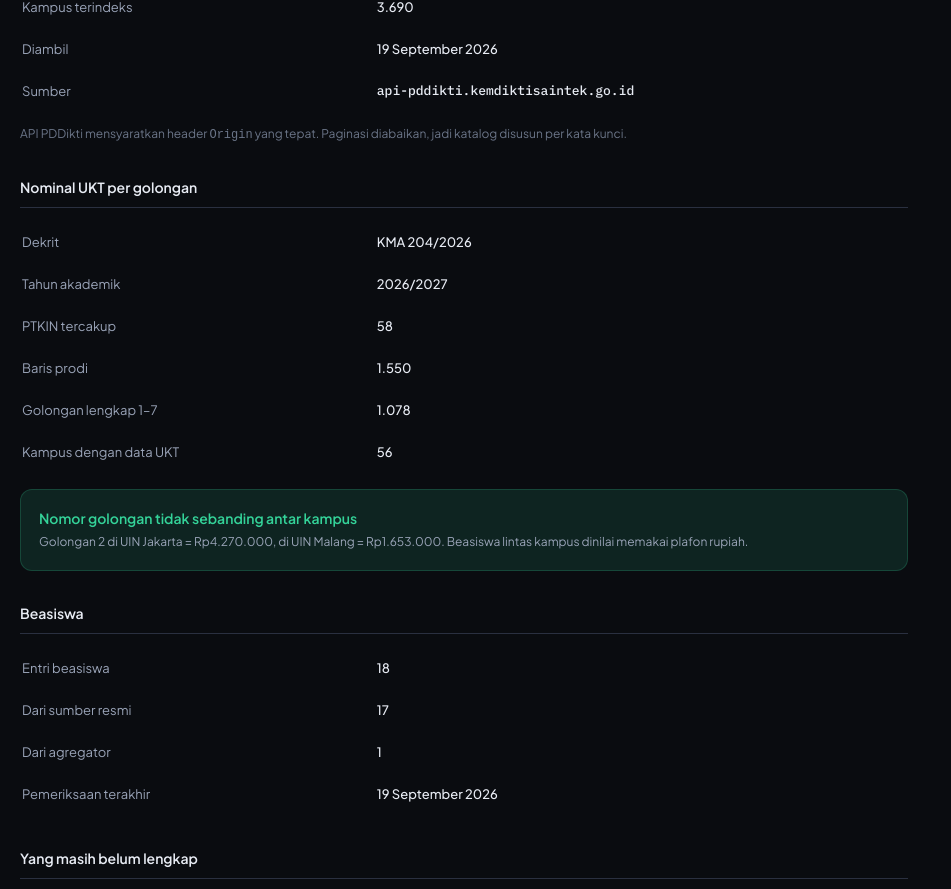
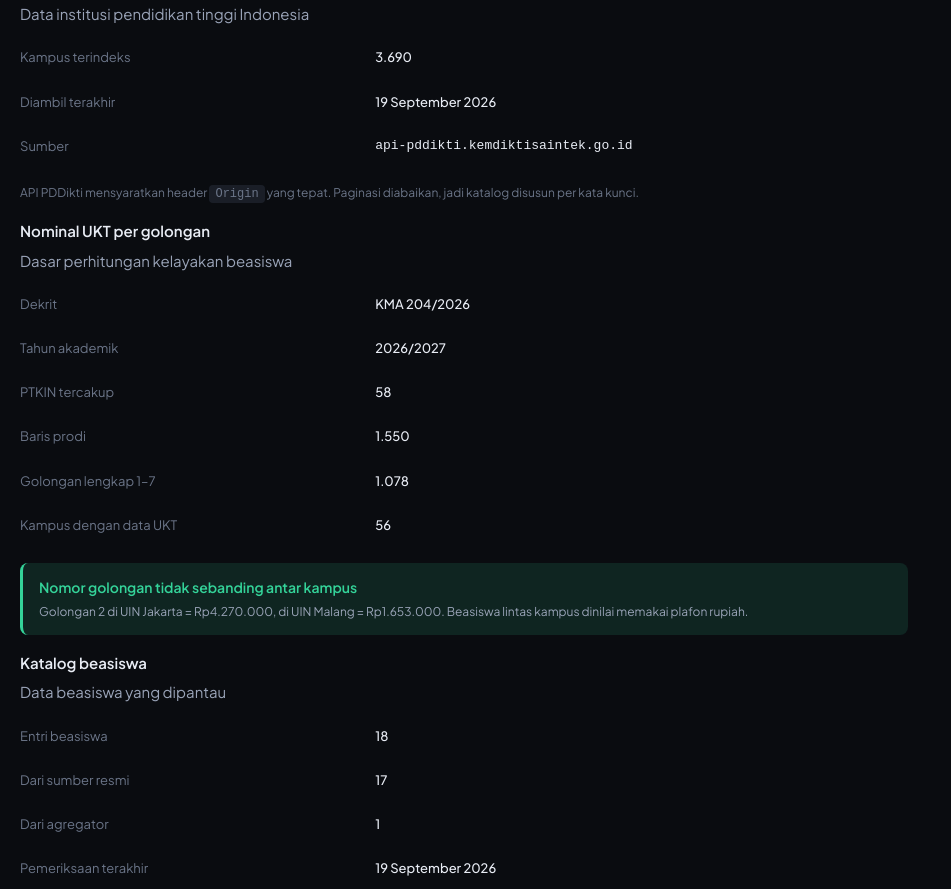
Before and after one commit to Sakamuraa/sakukampus, a Next.js app: page /data in a window 1280 px wide. Shown: the part 316-1205 px from the top of the page, without its empty margins (0-951 px from the left). Built offline with nearby package versions, Linux system fonts and the light colour scheme.

Commit message:
feat: complete redesign with shadcn-style components

```diff
--- a/app/data/page.tsx
+++ b/app/data/page.tsx
@@ -1,30 +1,25 @@
 import type { Metadata } from 'next';
 import { institutions, scholarships, seedsMeta } from '@/lib/data';
 import DataPageClient from './DataPageClient';
+import { Card, CardHeader, CardTitle, CardDescription, CardContent } from '@/components/ui/card';
+import { Badge } from '@/components/ui/badge';
 
 export const revalidate = 600;
 
 export const metadata: Metadata = {
   title: 'Status data dan sumber',
-  description:
-    'Audit transparansi data SakuKampus. Sumber UKT dari KMA 204/2026, katalog kampus dari PDDikti, jadwal dari pengumuman resmi. Termasuk daftar API publik.',
-  alternates: {
-    canonical: '/data',
-  },
-  openGraph: {
-    title: 'Status Data & Sumber — SakuKampus',
-    url: '/data',
-    description: 'Transparansi asal data UKT, kampus, dan beasiswa.',
-  },
+  description: 'Audit transparansi data SakuKampus. Sumber UKT dari KMA 204/2026, katalog kampus dari PDDikti.',
+  alternates: { canonical: '/data' },
+  openGraph: { title: 'Status Data & Sumber — SakuKampus', url: '/data' },
 };
 
 const n = (x: unknown) => Number(x).toLocaleString('id-ID');
 
-function Row({ k, v, mono }: { k: string; v: string; mono?: boolean }) {
+function InfoRow({ k, v, mono }: { k: string; v: string; mono?: boolean }) {
   return (
     <tr>
-      <td style={{ color: 'var(--ink-dim)', fontSize: 13, width: '40%' }}>{k}</td>
-      <td className={mono ? 'mono' : ''} style={{ fontWeight: 500, fontSize: 13 }}>{v}</td>
+      <td style={{ color: 'var(--ink-faint)', fontSize: 13, width: '40%', padding: '12px 0' }}>{k}</td>
+      <td style={{ fontWeight: 500, fontSize: 13, padding: '12px 0', fontFamily: mono ? 'monospace' : 'inherit' }}>{v}</td>
     </tr>
   );
 }
@@ -35,12 +30,20 @@ export default function DataPage() {
   const lengkap = Number(seedsMeta.ukt.prodiGolonganLengkap);
   const totalProdi = Number(seedsMeta.ukt.prodi);
   const sebagian = totalProdi - lengkap;
+  const generatedAt = seedsMeta.institutions.generated_at
+    ? new Date(seedsMeta.institutions.generated_at as string).toLocaleDateString('id-ID', { day: 'numeric', month: 'long', year: 'numeric' })
+    : '-';
+  const verifiedAt = scholarships[0]?.last_verified_at
+    ? new Date(scholarships[0].last_verified_at).toLocaleDateString('id-ID', { day: 'numeric', month: 'long', year: 'numeric' })
+    : '-';
 
   return (
     <div className="wrap">
       <main>
-        {/* Header */}
         <section className="hero" style={{ paddingBottom: 28 }}>
+          <Badge variant="secondary" style={{ marginBottom: 12, fontSize: 12 }}>
+            Transparansi Data
+          </Badge>
           <h1 className="hero-title" style={{ fontSize: 'clamp(22px, 4vw, 32px)' }}>
             Status data dan sumber
           </h1>
@@ -51,76 +54,93 @@ export default function DataPage() {
 
         {/* Kampus */}
         <section className="section" style={{ paddingTop: 0 }}>
-          <div className="data-section">
-            <div className="data-section-title">Katalog kampus</div>
-            <table className="data-table">
+          <Card>
+            <CardHeader>
+              <CardTitle>Katalog kampus</CardTitle>
+              <CardDescription>Data institusi pendidikan tinggi Indonesia</CardDescription>
+            </CardHeader>
+            <CardContent>
+              <table style={{ width: '100%', borderCollapse: 'collapse' }}>
                 <tbody>
-                <Row k="Kampus terindeks" v={n(seedsMeta.institutions.count)} />
-                <Row k="Diambil" v={seedsMeta.institutions.generated_at ? new Date(seedsMeta.institutions.generated_at as string).toLocaleDateString('id-ID', { day: 'numeric', month: 'long', year: 'numeric' }) : '-'} />
-                <Row k="Sumber" v="api-pddikti.kemdiktisaintek.go.id" mono />
+                  <InfoRow k="Kampus terindeks" v={n(seedsMeta.institutions.count)} />
+                  <InfoRow k="Diambil terakhir" v={generatedAt} />
+                  <InfoRow k="Sumber" v="api-pddikti.kemdiktisaintek.go.id" mono />
                 </tbody>
               </table>
-            <p className="tiny faint" style={{ marginTop: 12, lineHeight: 1.55 }}>
-              API PDDikti mensyaratkan header <code>Origin</code> yang tepat. Paginasi diabaikan, jadi katalog disusun per kata kunci.
+              <p className="tiny faint" style={{ marginTop: 16, lineHeight: 1.55 }}>
+                API PDDikti mensyaratkan header <code style={{ background: 'var(--surface-2)', padding: '2px 6px', borderRadius: 4, fontFamily: 'monospace' }}>Origin</code> yang tepat. Paginasi diabaikan, jadi katalog disusun per kata kunci.
               </p>
-          </div>
+            </CardContent>
+          </Card>
 
           {/* UKT */}
-          <div className="data-section" style={{ marginTop: 32 }}>
-            <div className="data-section-title">Nominal UKT per golongan</div>
-            <table className="data-table">
+          <Card style={{ marginTop: 16 }}>
+            <CardHeader>
+              <CardTitle>Nominal UKT per golongan</CardTitle>
+              <CardDescription>Dasar perhitungan kelayakan beasiswa</CardDescription>
+            </CardHeader>
+            <CardContent>
+              <table style={{ width: '100%', borderCollapse: 'collapse' }}>
                 <tbody>
-                <Row k="Dekrit" v={String(seedsMeta.ukt.decree)} />
-                <Row k="Tahun akademik" v={String(seedsMeta.ukt.academic_year)} />
-                <Row k="PTKIN tercakup" v={n(seedsMeta.ukt.ptkin)} />
-                <Row k="Baris prodi" v={n(seedsMeta.ukt.prodi)} />
-                <Row k="Golongan lengkap 1–7" v={n(lengkap)} />
-                <Row k="Kampus dengan data UKT" v={String(denganUkt)} />
+                  <InfoRow k="Dekrit" v={String(seedsMeta.ukt.decree)} />
+                  <InfoRow k="Tahun akademik" v={String(seedsMeta.ukt.academic_year)} />
+                  <InfoRow k="PTKIN tercakup" v={n(seedsMeta.ukt.ptkin)} />
+                  <InfoRow k="Baris prodi" v={n(seedsMeta.ukt.prodi)} />
+                  <InfoRow k="Golongan lengkap 1–7" v={n(lengkap)} />
+                  <InfoRow k="Kampus dengan data UKT" v={String(denganUkt)} />
                 </tbody>
               </table>
-            <div className="card" style={{ marginTop: 14, background: 'var(--ok-dim)', borderColor: 'rgba(52, 211, 153, 0.2)' }}>
-              <p style={{ margin: '0 0 4px', fontWeight: 600, color: 'var(--ok)', fontSize: 14 }}>
+              <div style={{ marginTop: 16, padding: '14px 16px', background: 'var(--ok-dim)', borderRadius: 8, borderLeft: '3px solid var(--ok)' }}>
+                <div style={{ fontWeight: 600, fontSize: 14, color: 'var(--ok)', margin: '0 0 4px' }}>
                   Nomor golongan tidak sebanding antar kampus
-              </p>
+                </div>
                 <p className="tiny" style={{ margin: 0, color: 'var(--ink-dim)', lineHeight: 1.55 }}>
                   Golongan 2 di UIN Jakarta = Rp4.270.000, di UIN Malang = Rp1.653.000. Beasiswa lintas kampus dinilai memakai plafon rupiah.
                 </p>
               </div>
-          </div>
+            </CardContent>
+          </Card>
 
           {/* Beasiswa */}
-          <div className="data-section" style={{ marginTop: 32 }}>
-            <div className="data-section-title">Beasiswa</div>
-            <table className="data-table">
+          <Card style={{ marginTop: 16 }}>
+            <CardHeader>
+              <CardTitle>Katalog beasiswa</CardTitle>
+              <CardDescription>Data beasiswa yang dipantau</CardDescription>
+            </CardHeader>
+            <CardContent>
+              <table style={{ width: '100%', borderCollapse: 'collapse' }}>
                 <tbody>
-                <Row k="Entri beasiswa" v={n(scholarships.length)} />
-                <Row k="Dari sumber resmi" v={n(scholarships.filter((s) => s.source_kind === 'resmi').length)} />
-                <Row k="Dari agregator" v={n(scholarships.filter((s) => s.source_kind === 'agregator').length)} />
-                <Row k="Pemeriksaan terakhir" v={scholarships[0]?.last_verified_at ? new Date(scholarships[0].last_verified_at).toLocaleDateString('id-ID', { day: 'numeric', month: 'long', year: 'numeric' }) : '-'} />
+                  <InfoRow k="Entri beasiswa" v={n(scholarships.length)} />
+                  <InfoRow k="Dari sumber resmi" v={n(scholarships.filter((s) => s.source_kind === 'resmi').length)} />
+                  <InfoRow k="Dari agregator" v={n(scholarships.filter((s) => s.source_kind === 'agregator').length)} />
+                  <InfoRow k="Pemeriksaan terakhir" v={verifiedAt} />
                 </tbody>
               </table>
-          </div>
+            </CardContent>
+          </Card>
 
           {/* Limitations */}
-          <div className="data-section" style={{ marginTop: 32 }}>
-            <div className="data-section-title">Yang masih belum lengkap</div>
+          <Card style={{ marginTop: 16 }}>
+            <CardHeader>
+              <CardTitle>Yang masih belum lengkap</CardTitle>
+            </CardHeader>
+            <CardContent>
               <div style={{ display: 'grid', gap: 10 }}>
                 {[
                   `${n(tanpaUkt)} dari ${n(institutions.length)} kampus belum punya tabel UKT terverifikasi.`,
                   `${n(sebagian)} dari ${n(totalProdi)} baris prodi hanya mencantumkan sebagian golongan.`,
                   'Sebagian blok PTKIN memakai nama berbeda dari katalog PDDikti.',
                 ].map((text, i) => (
-                <div key={i} className="notice" style={{ fontSize: 13, lineHeight: 1.55 }}>
+                  <div key={i} style={{ padding: '12px 16px', background: 'var(--surface-2)', borderRadius: 8, borderLeft: '3px solid var(--warn)', fontSize: 13, color: 'var(--ink-dim)', lineHeight: 1.55 }}>
                     {text}
                   </div>
                 ))}
               </div>
-          </div>
+            </CardContent>
+          </Card>
 
           {/* API */}
-          <div className="data-section" style={{ marginTop: 32 }}>
           <DataPageClient />
-          </div>
         </section>
       </main>
     </div>
```
Lines whose indentation alone changed are shown as unchanged.
